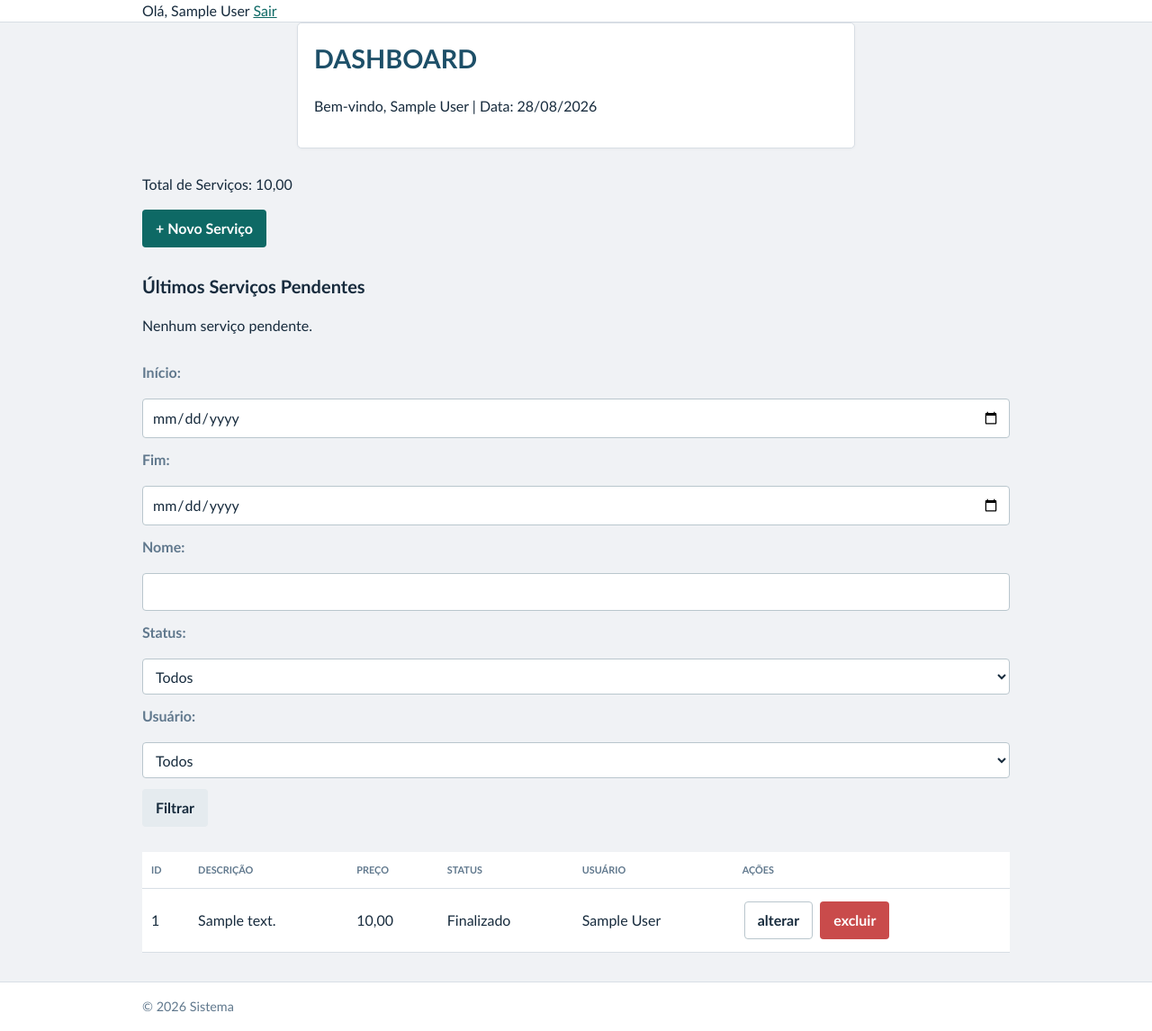
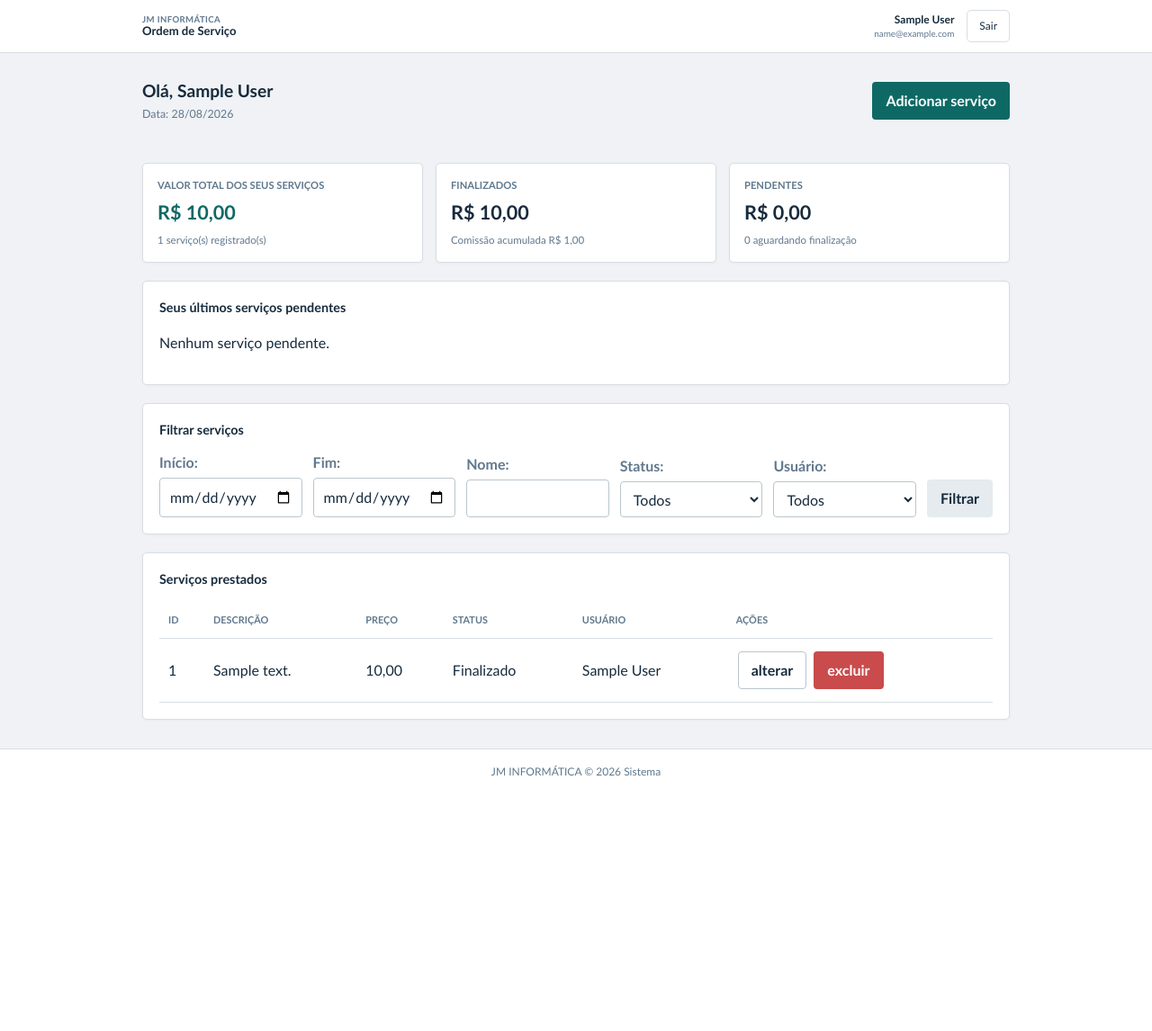
Before and after one commit to Julio-Lopes/JM-OS-DASHBOARD, a PHP site: page /dashboard.php in a window 1280 px wide. Shown: the whole page at 90% size. After the commit the page ends 862 px from the top, so only its background shows below. Run offline with PHP 8.4, Linux system fonts and the light colour scheme; the visitor is signed in with stand-in values (Sample User, id 1); tables that the repository leaves empty hold one stand-in row (values such as "Sample post").

Commit message:
style: estilizacao das telas

```diff
--- a/classes/Servico.php
+++ b/classes/Servico.php
@@ -124,6 +124,22 @@ class Servico{
         return $sql->fetchColumn();
     }
 
+    public function resumoServicosPorUsuario($id_usuario){
+        $sql = $this->pdo->prepare("SELECT
+                                        COALESCE(SUM(price), 0) AS total,
+                                        COALESCE(SUM(CASE WHEN finished_at IS NOT NULL THEN price ELSE 0 END), 0) AS finalizados,
+                                        COALESCE(SUM(CASE WHEN finished_at IS NULL THEN price ELSE 0 END), 0) AS pendentes,
+                                        COALESCE(SUM(CASE WHEN finished_at IS NOT NULL THEN commission_user ELSE 0 END), 0) AS comissao,
+                                        COUNT(*) AS quantidade,
+                                        SUM(CASE WHEN finished_at IS NOT NULL THEN 1 ELSE 0 END) AS quantidade_finalizados,
+                                        SUM(CASE WHEN finished_at IS NULL THEN 1 ELSE 0 END) AS quantidade_pendentes
+                                    FROM service
+                                    WHERE user_id_user = :id");
+        $sql->bindValue(':id', $id_usuario);
+        $sql->execute();
+        return $sql->fetch(PDO::FETCH_ASSOC);
+    }
+
     public function ultimosServicosPendentes($id_usuario, $limite = 5){
         $sql = $this->pdo->prepare("SELECT * FROM service
                                     WHERE user_id_user = :id AND finished_at IS NULL
--- a/dashboard.php
+++ b/dashboard.php
@@ -27,45 +27,75 @@ $servicos = $os->listarServicosComNomeUsuario(
 );
 
 $servicosRecentes = $os->ultimosServicosPendentes($_SESSION['id_user'],5);
-$totalServicos = $os->totalServicosPorUsuario($_SESSION['id_user']);
+$resumo = $os->resumoServicosPorUsuario($_SESSION['id_user']);
 $tituloPagina = 'Dashboard | Sistema';
 ?>
 
 <?php require_once './includes/header.php'; ?>
-    <div class="formulario">
-        <h1 class="titulo">DASHBOARD</h1>
-        <p>Bem-vindo, <?= htmlspecialchars($nomeUsuario, ENT_QUOTES, 'UTF-8') ?> | Data: <?= date('d/m/Y') ?></p>
+    <div class="dashboard-cabecalho">
+        <div>
+            <p class="saudacao">Olá, <?= htmlspecialchars($nomeUsuario, ENT_QUOTES, 'UTF-8') ?></p>
+            <p class="data-atual">Data: <?= date('d/m/Y') ?></p>
         </div>
-    <div>
-        <p>Total de Serviços: <?= number_format($totalServicos, 2, ',', '.') ?></p>
-        <a href="form-servico.php" class="botao botao--primario">+ Novo Serviço</a>
+        <a href="form-servico.php" class="botao botao--primario">Adicionar serviço</a>
     </div>
-    <div>
-        <h2>Últimos Serviços Pendentes</h2>
+    <section class="cards-resumo" aria-label="Resumo dos serviços">
+        <article class="card-valor card-valor--destaque">
+            <p class="card-rotulo">Valor total dos seus serviços</p>
+            <strong>R$ <?= number_format($resumo['total'], 2, ',', '.') ?></strong>
+            <small><?= (int) $resumo['quantidade'] ?> serviço(s) registrado(s)</small>
+        </article>
+        <article class="card-valor">
+            <p class="card-rotulo">Finalizados</p>
+            <strong>R$ <?= number_format($resumo['finalizados'], 2, ',', '.') ?></strong>
+            <small>Comissão acumulada R$ <?= number_format($resumo['comissao'], 2, ',', '.') ?></small>
+        </article>
+        <article class="card-valor">
+            <p class="card-rotulo">Pendentes</p>
+            <strong>R$ <?= number_format($resumo['pendentes'], 2, ',', '.') ?></strong>
+            <small><?= (int) $resumo['quantidade_pendentes'] ?> aguardando finalização</small>
+        </article>
+    </section>
+    <section class="bloco-dashboard">
+        <h2>Seus últimos serviços pendentes</h2>
         <?php if(empty($servicosRecentes)){ ?>
             <p>Nenhum serviço pendente.</p>
         <?php } else { ?>
             <ul>
                 <?php foreach($servicosRecentes as $servico){ ?>
-                    <li><?= htmlspecialchars($servico['description'], ENT_QUOTES, 'UTF-8') ?> - <?= number_format($servico['price'], 2, ',', '.') ?> - <?= date('d/m/Y', strtotime($servico['created_at'])) ?></li>
+                    <li>
+                        <span><?= htmlspecialchars($servico['description'], ENT_QUOTES, 'UTF-8') ?></span>
+                        <small>aberto em <?= date('d/m/Y', strtotime($servico['created_at'])) ?></small>
+                        <strong>R$ <?= number_format($servico['price'], 2, ',', '.') ?></strong>
+                    </li>
                 <?php } ?>
             </ul>
         <?php } ?>
-    </div>
-    <div>
+    </section>
+    <section class="bloco-dashboard filtro-servicos">
+        <h2>Filtrar serviços</h2>
         <form method="get">
+            <div class="campo-filtro">
                 <label for="inicio">Início:</label>
                 <input type="date" name="inicio" id="inicio" value="<?= htmlspecialchars($_GET['inicio'] ?? '', ENT_QUOTES, 'UTF-8') ?>">
+            </div>
+            <div class="campo-filtro">
                 <label for="fim">Fim:</label>
                 <input type="date" name="fim" id="fim" value="<?= htmlspecialchars($_GET['fim'] ?? '', ENT_QUOTES, 'UTF-8') ?>">
+            </div>
+            <div class="campo-filtro">
                 <label for="nome">Nome:</label>
                 <input type="text" name="nome" id="nome" value="<?= htmlspecialchars($_GET['nome'] ?? '', ENT_QUOTES, 'UTF-8') ?>">
+            </div>
+            <div class="campo-filtro">
                 <label for="status">Status:</label>
                 <select name="status" id="status">
                 <option value="">Todos</option>
                 <option value="pendente" <?= (isset($_GET['status']) && $_GET['status'] === 'pendente') ? 'selected' : '' ?>>Pendente</option>
                 <option value="finalizado" <?= (isset($_GET['status']) && $_GET['status'] === 'finalizado') ? 'selected' : '' ?>>Finalizado</option>
                 </select>
+            </div>
+            <div class="campo-filtro">
                 <label for="usuario">Usuário:</label>
                 <select name="usuario" id="usuario">
                 <option value="">Todos</option>
@@ -73,10 +103,13 @@ $tituloPagina = 'Dashboard | Sistema';
                     <option value="<?= $u['id_user'] ?>" <?= (isset($_GET['usuario']) && $_GET['usuario'] == $u['id_user']) ? 'selected' : '' ?>><?= htmlspecialchars($u['name'], ENT_QUOTES, 'UTF-8') ?></option>
                 <?php } ?>
                 </select>
+            </div>
             <button type="submit">Filtrar</button>
         </form>
     </div>
-    <div>
+    </section>
+    <section class="bloco-dashboard tabela-servicos">
+        <h2>Serviços prestados</h2>
         <table>
             <thead>
                 <tr>
@@ -98,7 +131,7 @@ $tituloPagina = 'Dashboard | Sistema';
                     <td><?= htmlspecialchars($servico['nome_usuario'], ENT_QUOTES, 'UTF-8') ?></td>
                     <td>
                         <?php if($servico['status'] == 'Pendente'){ ?>
-                            <a href="finalizar-servico.php?id=<?= $servico['id_service'] ?>">finalizar</a>
+                            <a href="finalizar-servico.php?id=<?= $servico['id_service'] ?>" class="botao botao--primario">finalizar</a>
                         <?php } ?>
                         <a href="form-servico.php?id=<?= $servico['id_service'] ?>" class="botao botao--secundario">alterar</a>
                         <a href="excluir-servico.php?id=<?= $servico['id_service'] ?>" class="botao botao--perigo" onclick="return confirm('Tem certeza que deseja excluir este serviço?')">excluir</a>
@@ -107,5 +140,5 @@ $tituloPagina = 'Dashboard | Sistema';
                 <?php } ?>
             </tbody>
         </table>
-    </div>
+    </section>
 <?php require_once './includes/footer.php'; ?>
--- a/form-servico.php
+++ b/form-servico.php
@@ -70,7 +70,7 @@ require_once './includes/header.php';
             <label for="preco">Preço:</label>
             <input type="text" id="preco" name="preco" value="<?= htmlspecialchars($servicoEncontrado['price'] ?? '', ENT_QUOTES, 'UTF-8') ?>" required>
 
-            <button type="submit"><?php echo isset($servicoEncontrado) ? 'Atualizar' : 'Cadastrar'; ?></button>
+            <button type="submit" class="botao botao--primario botao--bloco"><?php echo isset($servicoEncontrado) ? 'Atualizar' : 'Cadastrar'; ?></button>
         </form>
         <a href="dashboard.php" class="botao botao--secundario botao--bloco">Voltar</a>
     </div>
--- a/includes/footer.php
+++ b/includes/footer.php
@@ -1,5 +1,5 @@
-	<footer>
-		<p>&copy; <?= date('Y') ?> Sistema</p>
+	<footer class="rodape">
+		<p>JM INFORMÁTICA &copy; <?= date('Y') ?> Sistema</p>
 	</footer>
 </body>
 </html>
--- a/includes/header.php
+++ b/includes/header.php
@@ -8,6 +8,19 @@
 </head>
 <body>
 	<header>
-		<span>Olá, <?= htmlspecialchars($nomeUsuario ?? 'Usuário', ENT_QUOTES, 'UTF-8') ?></span>
-		<a href="sair.php">Sair</a>
+		<div class="header-conteudo">
+			<div class="marca">
+				<strong>JM INFORMÁTICA</strong>
+				<span>Ordem de Serviço</span>
+			</div>
+			<div class="conta-usuario">
+				<div>
+					<strong><?= htmlspecialchars($nomeUsuario ?? 'Usuário', ENT_QUOTES, 'UTF-8') ?></strong>
+					<?php if (!empty($dados_usuario['email'])) { ?>
+						<small><?= htmlspecialchars($dados_usuario['email'], ENT_QUOTES, 'UTF-8') ?></small>
+					<?php } ?>
+				</div>
+				<a class="botao-sair" href="sair.php">Sair</a>
+			</div>
+		</div>
 	</header>
```
Lines whose indentation alone changed are shown as unchanged.
